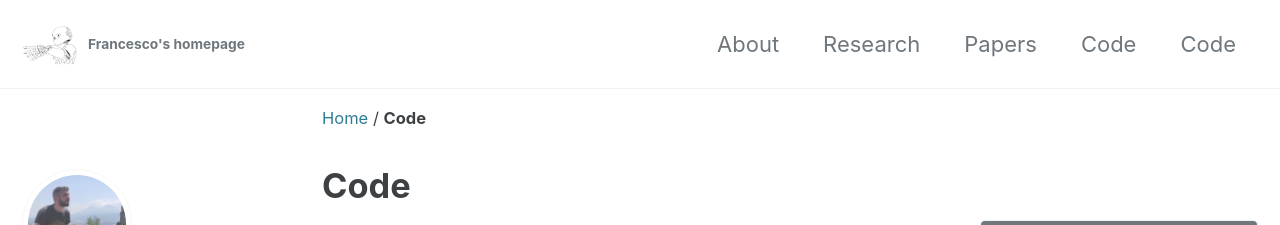
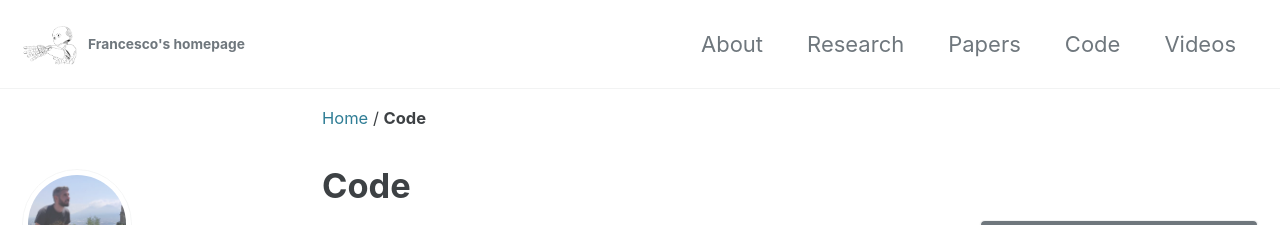
Before and after one commit to iron76/iron76.github.io, a Jekyll site: the page built from code.md, in a window 1280 px wide. Shown: the top 225 px of the page. Built offline with Jekyll 4.4.1, drawn with Linux system fonts in a browser that asks for light colours; cached includes are drawn as plain includes.

Commit message:
videos added

```diff
--- a/_data/navigation.yml
+++ b/_data/navigation.yml
@@ -8,7 +8,7 @@ main:
     url: /papers/
   - title: "Code"
     url: /code/
-  - title: "Code"
-    url: /code/
+  - title: "Videos"
+    url: /videos/
   # - title: "Sitemap"
   #   url: /sitemap/
--- a/code.md
+++ b/code.md
@@ -8,7 +8,6 @@ last_modified_at: 2021-01-01T14:51:23-04:00
 toc: true
 ---
 
-
 ## 2020
 
 ## 2019
```
Also changed, not shown: other parts of code.md (+1 -1 lines).
